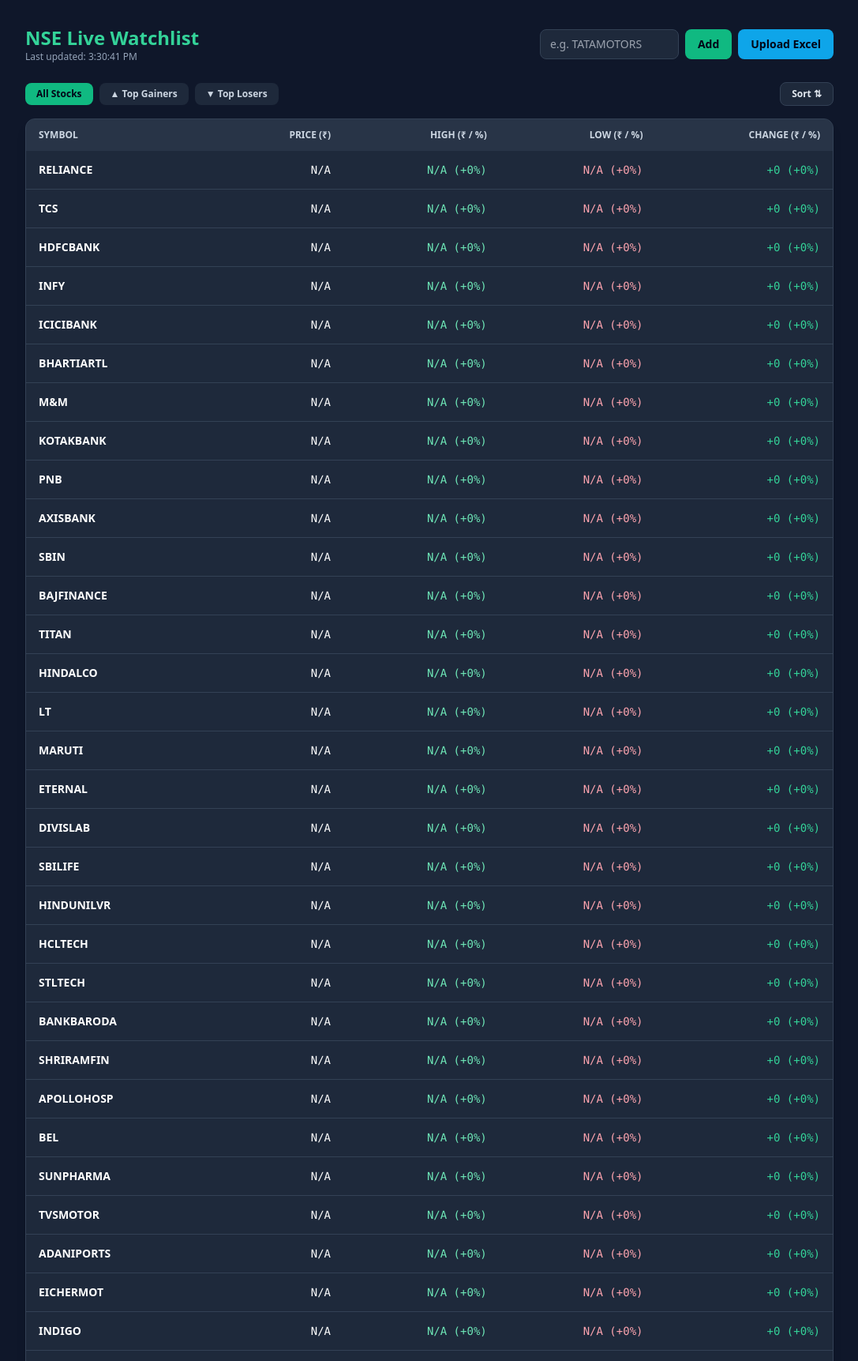
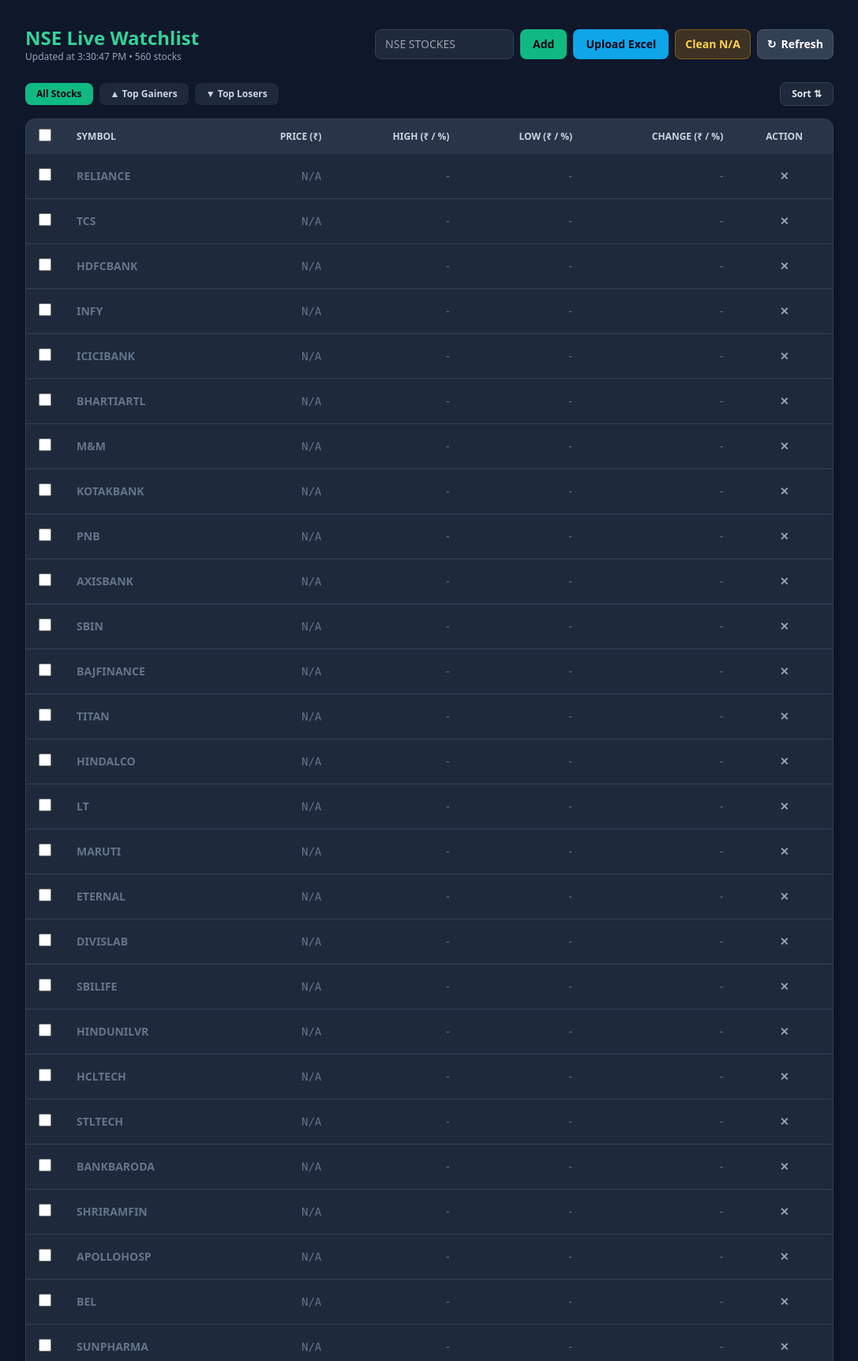
Before and after one commit to Karuppu123/karuppu, a Flask app: template templates/index.html in a window 1280 px wide. Shown: the top 1723 px of the page at 79% size, without its empty margins (96-1183 px from the left). Run offline with Flask 3, Linux system fonts and the light colour scheme; the template is opened without the code that fills it, so the values that code supplies are empty; data comes from the database, SQL or seed files in the repository; some libraries are stand-ins or nearby versions.

Commit message:
Update index.html

```diff
--- a/templates/index.html
+++ b/templates/index.html
@@ -4,48 +4,56 @@
     <meta charset="UTF-8">
     <meta name="viewport" content="width=device-width, initial-scale=1.0">
     <title>Live Share Market Watchlist</title>
-    <link rel="manifest" href="/manifest.json">
-    <meta name="theme-color" content="#10b981">
     <script src="https://cdn.tailwindcss.com"></script>
 </head>
-
 <body class="bg-slate-900 text-white min-h-screen p-4 md:p-8">
     <div class="max-w-5xl mx-auto">
-        <!-- Header with Title and Add Stock Form -->
         <div class="flex flex-col sm:flex-row sm:items-center sm:justify-between mb-6 gap-3">
             <div>
                 <h1 class="text-2xl font-bold text-emerald-400">NSE Live Watchlist</h1>
                 <p id="status" class="text-xs text-slate-400">Updating...</p>
             </div>
-                        <div class="flex gap-2">
-                <input id="symbolInput" type="text" placeholder="e.g. TATAMOTORS"
+            <div class="flex flex-wrap gap-2">
+                <input id="symbolInput" type="text" placeholder="NSE STOCKES"
+                    onkeydown="if(event.key==='Enter') addStock()"
                     class="bg-slate-800 border border-slate-700 rounded-lg px-3 py-2 text-sm w-full sm:w-44 focus:outline-none focus:border-emerald-400">
                 <button onclick="addStock()"
                     class="bg-emerald-500 hover:bg-emerald-600 text-slate-950 font-semibold px-4 py-2 rounded-lg text-sm">
                     Add
                 </button>
-                <input id="excelInput" type="file" accept=".xlsx" class="hidden" onchange="uploadExcel()">
+                <input id="excelInput" type="file" accept=".xlsx,.xls" class="hidden" onchange="uploadExcel()">
                 <button onclick="document.getElementById('excelInput').click()"
                     class="bg-sky-500 hover:bg-sky-600 text-slate-950 font-semibold px-4 py-2 rounded-lg text-sm whitespace-nowrap">
                     Upload Excel
                 </button>
+                            <button onclick="cleanupInvalid()"
+                    class="bg-amber-500/20 hover:bg-amber-500/30 text-amber-300 border border-amber-500/40 font-semibold px-3 py-2 rounded-lg text-sm whitespace-nowrap">
+                    Clean N/A
+                </button>
+                <!-- ADD THIS REFRESH BUTTON RIGHT HERE -->
+                <button id="refreshBtn" onclick="fetchPrices(true)"
+                    class="bg-slate-700 hover:bg-slate-600 text-white border border-slate-600 font-semibold px-3 py-2 rounded-lg text-sm whitespace-nowrap flex items-center gap-1.5 transition">
+                    <span id="refreshIcon">↻</span> Refresh
+                </button>
+            </div>
         </div>
 
-        </div>
 
-                <!-- Filter Tabs + Sort Button -->
         <div class="flex flex-wrap items-center justify-between gap-2 mb-4 relative">
-            <div class="flex gap-2">
+            <div class="flex flex-wrap items-center gap-2">
                 <button id="tab-all" onclick="setTab('all')" class="px-3.5 py-1.5 rounded-lg text-xs font-semibold bg-emerald-500 text-slate-950 transition">All Stocks</button>
                 <button id="tab-gainers" onclick="setTab('gainers')" class="px-3.5 py-1.5 rounded-lg text-xs font-semibold bg-slate-800 text-slate-300 hover:bg-slate-700 transition">▲ Top Gainers</button>
                 <button id="tab-losers" onclick="setTab('losers')" class="px-3.5 py-1.5 rounded-lg text-xs font-semibold bg-slate-800 text-slate-300 hover:bg-slate-700 transition">▼ Top Losers</button>
+                <button id="removeSelectedBtn" onclick="removeSelected()"
+                    class="hidden px-3.5 py-1.5 rounded-lg text-xs font-semibold bg-rose-600 hover:bg-rose-700 text-white transition">
+                    Remove Selected (<span id="selectedCount">0</span>)
+                </button>
             </div>
 
             <button onclick="toggleSortMenu()" class="px-3.5 py-1.5 rounded-lg text-xs font-semibold bg-slate-800 border border-slate-700 text-slate-200 hover:bg-slate-700 transition">
                 Sort ⇅
             </button>
 
-            <!-- Sort Dropdown Menu (Matching Screenshot) -->
             <div id="sortMenu" class="hidden absolute right-0 top-10 w-64 bg-slate-800 border border-slate-700 rounded-xl shadow-2xl z-20 divide-y divide-slate-700">
                 <div class="px-4 py-2.5 flex justify-between items-center">
                     <span class="font-bold text-sm text-white">Sort</span>
@@ -68,28 +76,29 @@
             </div>
         </div>
 
-
-        <!-- Responsive Data Table -->
         <div class="bg-slate-800 rounded-xl border border-slate-700 overflow-x-auto shadow-lg">
             <table class="w-full text-left border-collapse whitespace-nowrap">
                 <thead>
                     <tr class="bg-slate-700/50 text-slate-300 text-xs uppercase">
+                        <th class="py-3 px-4 w-10">
+                            <input id="selectAllCheckbox" type="checkbox" onchange="toggleSelectAll(this)"
+                                class="w-4 h-4 rounded accent-emerald-500 cursor-pointer">
+                        </th>
                         <th class="py-3 px-4">Symbol</th>
                         <th class="py-3 px-4 text-right">Price (₹)</th>
                         <th class="py-3 px-4 text-right">High (₹ / %)</th>
                         <th class="py-3 px-4 text-right">Low (₹ / %)</th>
                         <th class="py-3 px-4 text-right">Change (₹ / %)</th>
-
+                        <th class="py-3 px-4 text-center">Action</th>
                     </tr>
                 </thead>
                 <tbody id="watchlistBody" class="divide-y divide-slate-700 text-sm"></tbody>
             </table>
         </div>
     </div>
-
-    <!-- Frontend Script for Filtering, Sorting, and Polling /api/prices -->
     <script>
-        let stockData = [], currentTab = 'all', sortField = null, sortDir = null;
+        let stockData = [], currentTab = 'all', sortField = null, sortDir = null, isFetching = false;
+        let selectedSymbols = new Set();
 
         function setTab(tab) {
             currentTab = tab;
@@ -130,89 +139,147 @@
             document.getElementById('arrow-price').innerText = sortField === 'price' ? (sortDir === 'desc' ? '↓' : '↑') : '';
         }
 
+        function toggleRowSelection(fullSymbol, checkbox) {
+            if (checkbox.checked) selectedSymbols.add(fullSymbol);
+            else selectedSymbols.delete(fullSymbol);
+            updateSelectionUI();
+        }
+
+        function toggleSelectAll(masterCheckbox) {
+            document.querySelectorAll('.row-checkbox').forEach(cb => {
+                cb.checked = masterCheckbox.checked;
+                const sym = cb.getAttribute('data-symbol');
+                if (masterCheckbox.checked) selectedSymbols.add(sym);
+                else selectedSymbols.delete(sym);
+            });
+            updateSelectionUI();
+        }
+
+        function updateSelectionUI() {
+            const btn = document.getElementById('removeSelectedBtn');
+            document.getElementById('selectedCount').innerText = selectedSymbols.size;
+            btn.classList.toggle('hidden', selectedSymbols.size === 0);
+            const checkboxes = document.querySelectorAll('.row-checkbox');
+            document.getElementById('selectAllCheckbox').checked =
+                checkboxes.length > 0 && Array.from(checkboxes).every(cb => cb.checked);
+        }
+
         function renderTable() {
             const tbody = document.getElementById('watchlistBody');
-            tbody.innerHTML = '';
             let filtered = [...stockData];
-            if (currentTab === 'gainers') filtered = filtered.filter(s => s.pct_change > 0);
-            if (currentTab === 'losers') filtered = filtered.filter(s => s.pct_change < 0);
+            if (currentTab === 'gainers') filtered = filtered.filter(s => s.price !== 'N/A' && s.pct_change > 0);
+            if (currentTab === 'losers') filtered = filtered.filter(s => s.price !== 'N/A' && s.pct_change < 0);
+
             if (sortField && sortDir) {
                 filtered.sort((a, b) => {
                     if (sortField === 'symbol') {
                         return sortDir === 'asc' ? a.symbol.localeCompare(b.symbol) : b.symbol.localeCompare(a.symbol);
                     }
-                    return sortDir === 'desc' ? b[sortField] - a[sortField] : a[sortField] - b[sortField];
+                    const valA = a[sortField] === 'N/A' ? -Infinity : Number(a[sortField]);
+                    const valB = b[sortField] === 'N/A' ? -Infinity : Number(b[sortField]);
+                    return sortDir === 'desc' ? valB - valA : valA - valB;
                 });
             }
 
-            filtered.forEach(stock => {
+            if (filtered.length === 0) {
+                tbody.innerHTML = `<tr><td colspan="7" class="py-8 text-center text-slate-400">No stocks to display. Add a symbol or upload Excel.</td></tr>`;
+                updateSelectionUI();
+                return;
+            }
+
+            tbody.innerHTML = filtered.map(stock => {
+                const isChecked = selectedSymbols.has(stock.full_symbol) ? 'checked' : '';
+                const checkboxCell = `<td class="py-3.5 px-4"><input type="checkbox" data-symbol="${stock.full_symbol}" ${isChecked} onchange="toggleRowSelection('${stock.full_symbol}', this)" class="row-checkbox w-4 h-4 rounded accent-emerald-500 cursor-pointer"></td>`;
+                const deleteCell = `<td class="py-3.5 px-4 text-center"><button onclick="removeSingle('${stock.full_symbol}')" class="text-slate-400 hover:text-rose-400 font-bold px-2 py-1 rounded hover:bg-slate-700/50">✕</button></td>`;
+
+                if (stock.price === 'N/A') {
+                    return `<tr class="hover:bg-slate-700/30 text-slate-500">${checkboxCell}<td class="py-3.5 px-4 font-semibold">${stock.symbol}</td><td class="py-3.5 px-4 text-right font-mono">N/A</td><td class="py-3.5 px-4 text-right">-</td><td class="py-3.5 px-4 text-right">-</td><td class="py-3.5 px-4 text-right">-</td>${deleteCell}</tr>`;
+                }
+
                 const isPos = stock.change >= 0;
-                tbody.innerHTML += `
-                    <tr class="hover:bg-slate-700/30 transition">
-                        <td class="py-3.5 px-4 font-semibold">${stock.symbol}</td>
-                        <td class="py-3.5 px-4 text-right font-mono">${stock.price}</td>
-                        <td class="py-3.5 px-4 text-right font-mono text-emerald-300">${stock.day_high} (${stock.high_pct >= 0 ? '+' : ''}${stock.high_pct}%)</td>
-                        <td class="py-3.5 px-4 text-right font-mono text-rose-300">${stock.day_low} (${stock.low_pct >= 0 ? '+' : ''}${stock.low_pct}%)</td>
-                        <td class="py-3.5 px-4 text-right font-mono ${isPos ? 'text-emerald-400' : 'text-rose-400'}">${isPos ? '+' : ''}${stock.change} (${isPos ? '+' : ''}${stock.pct_change}%)</td>
+                const color = isPos ? 'text-emerald-400' : 'text-rose-400';
+                const sign = isPos ? '+' : '';
+                return `<tr class="hover:bg-slate-700/30 transition">${checkboxCell}<td class="py-3.5 px-4 font-semibold">${stock.symbol}</td><td class="py-3.5 px-4 text-right font-mono">₹${Number(stock.price).toFixed(2)}</td><td class="py-3.5 px-4 text-right font-mono text-emerald-300">₹${Number(stock.day_high).toFixed(2)} (${stock.high_pct >= 0 ? '+' : ''}${stock.high_pct}%)</td><td class="py-3.5 px-4 text-right font-mono text-rose-300">₹${Number(stock.day_low).toFixed(2)} (${stock.low_pct >= 0 ? '+' : ''}${stock.low_pct}%)</td><td class="py-3.5 px-4 text-right font-mono font-semibold ${color}">${sign}${Number(stock.change).toFixed(2)} (${sign}${stock.pct_change}%)</td>${deleteCell}</tr>`;
+            }).join('');
+            updateSelectionUI();
+        }
 
-                    </tr>`;
-            });
+             async function fetchPrices(force = false) {
+            if (isFetching) return;
+            isFetching = true;
+            const statusEl = document.getElementById('status');
+            const refreshBtn = document.getElementById('refreshBtn');
+            const refreshIcon = document.getElementById('refreshIcon');
+
+            statusEl.innerText = 'Fetching latest NSE prices...';
+            if (refreshBtn) {
+                refreshBtn.disabled = true;
+                refreshIcon.classList.add('animate-spin', 'inline-block');
+            }
+
+            try {
+                const url = force ? '/api/prices?force=1' : '/api/prices';
+                const res = await fetch(url);
+                stockData = await res.json();
+                renderTable();
+                statusEl.innerText = `Updated at ${new Date().toLocaleTimeString()} • ${stockData.length} stocks`;
+            } catch (err) {
+                statusEl.innerText = 'Error loading prices. Retrying...';
+            } finally {
+                isFetching = false;
+                if (refreshBtn) {
+                    refreshBtn.disabled = false;
+                    refreshIcon.classList.remove('animate-spin');
+                }
+            }
         }
 
         async function addStock() {
             const input = document.getElementById('symbolInput');
-            if (!input.value.trim()) return;
-            await fetch('/api/add', {
-                method: 'POST',
-                headers: { 'Content-Type': 'application/json' },
-                body: JSON.stringify({ symbol: input.value })
-            });
+            const symbol = input.value.trim();
+            if (!symbol) return;
             input.value = '';
+            await fetch('/api/add', { method: 'POST', headers: { 'Content-Type': 'application/json' }, body: JSON.stringify({ symbol }) });
             fetchPrices();
         }
 
-        async function fetchPrices() {
-            try {
-                const res = await fetch('/api/prices');
-                stockData = await res.json();
-                renderTable();
-                document.getElementById('status').innerText = 'Last updated: ' + new Date().toLocaleTimeString();
-            } catch (e) {
-                document.getElementById('status').innerText = 'Connection error';
+        async function removeSelected() {
+            if (selectedSymbols.size === 0) return;
+            const toRemove = Array.from(selectedSymbols);
+            selectedSymbols.clear();
+            updateSelectionUI();
+            await fetch('/api/remove', { method: 'POST', headers: { 'Content-Type': 'application/json' }, body: JSON.stringify({ symbols: toRemove }) });
+            fetchPrices();
         }
+
+        async function removeSingle(fullSymbol) {
+            selectedSymbols.delete(fullSymbol);
+            await fetch('/api/remove', { method: 'POST', headers: { 'Content-Type': 'application/json' }, body: JSON.stringify({ symbols: [fullSymbol] }) });
+            fetchPrices();
         }
 
         async function uploadExcel() {
             const fileInput = document.getElementById('excelInput');
             if (!fileInput.files.length) return;
-
             const formData = new FormData();
             formData.append('file', fileInput.files[0]);
-
             document.getElementById('status').innerText = 'Uploading Excel...';
-            try {
-                const res = await fetch('/api/upload', { method: 'POST', body: formData });
-                const result = await res.json();
-                if (result.status === 'ok') {
+            await fetch('/api/upload', { method: 'POST', body: formData });
+            fileInput.value = '';
             fetchPrices();
-                } else {
-                    alert(result.message || 'Upload failed');
-                }
-            } catch (e) {
-                alert('Error uploading file');
-            }
-            fileInput.value = '';
         }
 
-
-
+        async function cleanupInvalid() {
+            document.getElementById('status').innerText = 'Removing N/A stocks...';
+            const res = await fetch('/cleanup');
+            const data = await res.json();
+            selectedSymbols.clear();
+            alert(`Removed ${data.removed.length} invalid stocks. ${data.remaining} remaining.`);
+            fetchPrices();
+        }
 
         fetchPrices();
-        setInterval(fetchPrices, 10000);
-
-        if ('serviceWorker' in navigator) {
-            navigator.serviceWorker.register('/sw.js');
-        }
+        setInterval(fetchPrices, 1000);
     </script>
 </body>
 </html>
```
Lines whose indentation alone changed are shown as unchanged.
